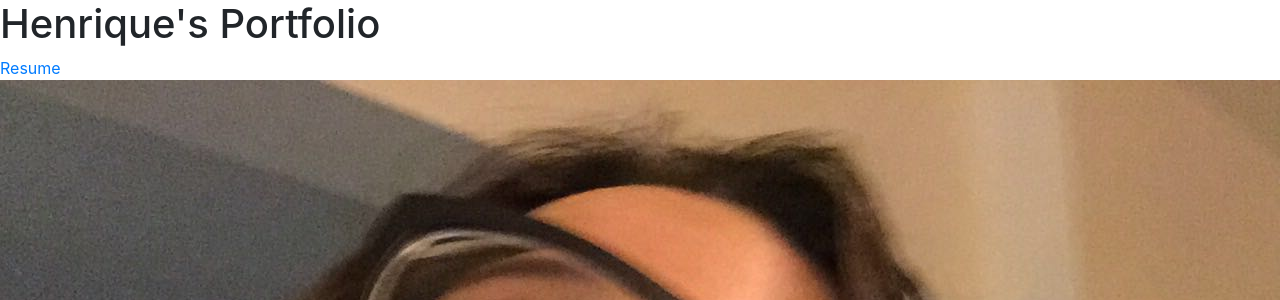
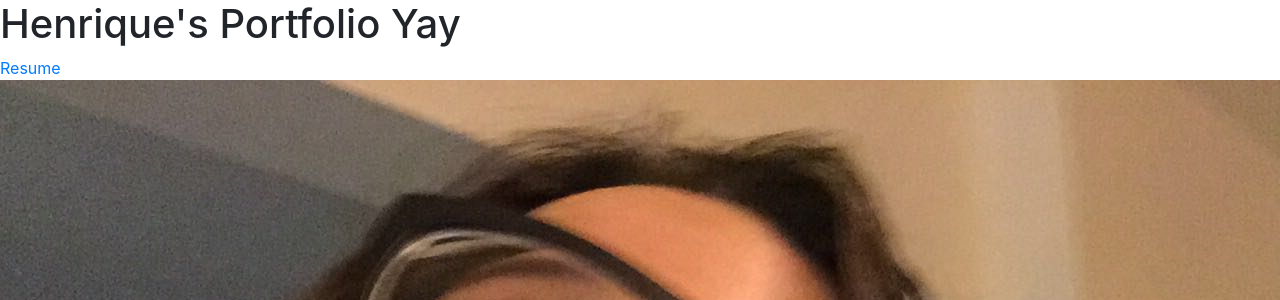
Before and after one commit to Henrique-mazzoleni/Portfolio, a Django app: page / in a window 1280 px wide. Shown: the part 56-356 px from the top of the page. Run offline with Django 3.2, Linux system fonts and the light colour scheme; data comes from the database, SQL or seed files in the repository.

Commit message:
home yay

```diff
--- a/portfolio/templates/portfolio/home.html
+++ b/portfolio/templates/portfolio/home.html
@@ -2,7 +2,7 @@
 
 {% block content %}
 
-    <h1>Henrique's Portfolio</h1>
+    <h1>Henrique's Portfolio Yay</h1>
 
     {% load static %}
 
```
